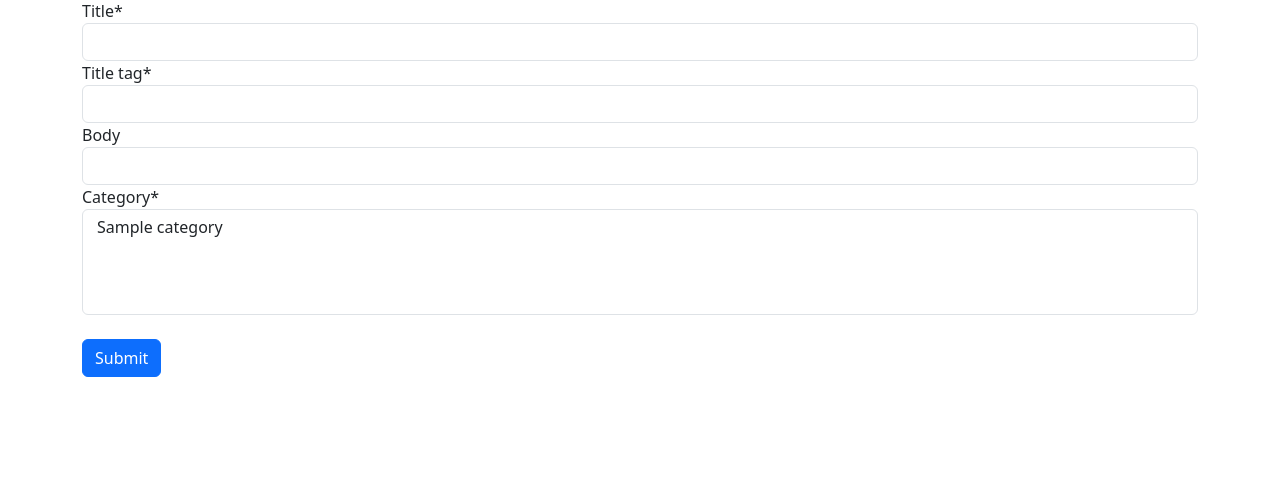
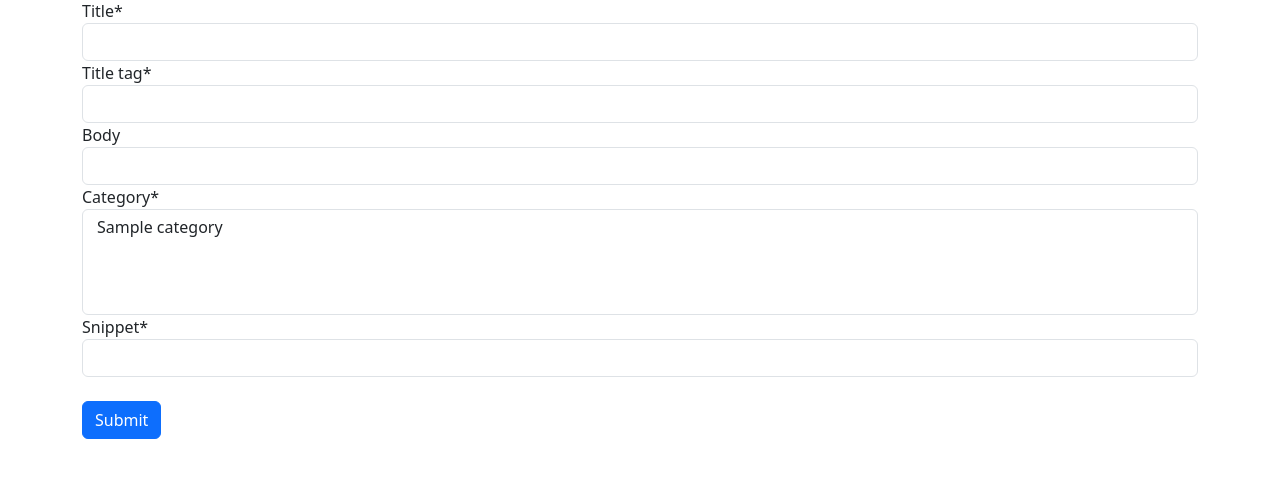
Before and after one commit to kostya-kononenko/Project_blog, a Django app: page /post/create/ in a window 1280 px wide. Shown: the part 241-719 px from the top of the page. Run offline with Django 4.2, Linux system fonts and the light colour scheme; a user stored in the database is signed in; tables that the repository leaves empty hold one stand-in row (values such as "Sample post"); some libraries are stand-ins or nearby versions.

Commit message:
add post snippet

```diff
--- a/blog/forms.py
+++ b/blog/forms.py
@@ -8,7 +8,7 @@ from blog.models import Author, Post, Category
 class PostForm(forms.ModelForm):
     class Meta:
         model = Post
-        fields = ("title", "title_tag", "authors", "body", "category")
+        fields = ("title", "title_tag", "authors", "body", "category", "snippet")
 
         widgets = {
             "title": forms.TextInput(attrs={"class": "form-control"}),
@@ -16,6 +16,7 @@ class PostForm(forms.ModelForm):
             "authors": forms.TextInput(attrs={"class": "form-control", "value": "", "id": "elder", "type": "hidden"}),
             "body": forms.TextInput(attrs={"class": "form-control"}),
             "category": forms.SelectMultiple(attrs={"class": "form-control"}),
+            "snippet": forms.TextInput(attrs={"class": "form-control"}),
 
         }
 
--- a/blog/models.py
+++ b/blog/models.py
@@ -27,7 +27,7 @@ class Post(models.Model):
     post_date = models.DateTimeField(auto_now_add=True)
     category = models.ManyToManyField(Category, related_name="posts")
     likes = models.ManyToManyField(Author, related_name="blog_post")
-    snippet = models.CharField(max_length=255, default="snippet")
+    snippet = models.CharField(max_length=255)
 
 
     def total_likes(self):
--- a/templates/blog/post_list.html
+++ b/templates/blog/post_list.html
@@ -7,7 +7,8 @@
 <ul>
 {% for post in post_list %}
   <li> <a href="{% url "blog:post-detail" post.pk %}" >{{ post.title }}</a> - {{ post.authors.first_name }} - {{ post.post_date }}
-    <p> {{ post.body | slice:":500" | safe}} </p>
+    <p>{{ post.snippet}}</p>
+{#    <p> {{ post.body | slice:":500" | safe}} </p>#}
      </li>
 {% endfor %}
 </ul>
```
Also changed, not shown: blog/migrations/0002_post_likes.py (added), blog/migrations/0003_alter_post_body.py (added), blog/migrations/0004_post_snippet.py (added).
